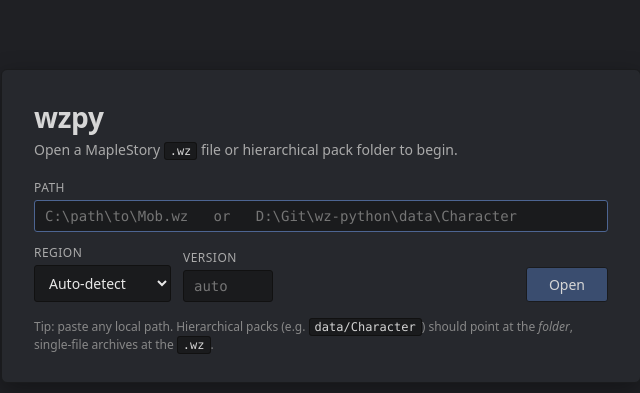
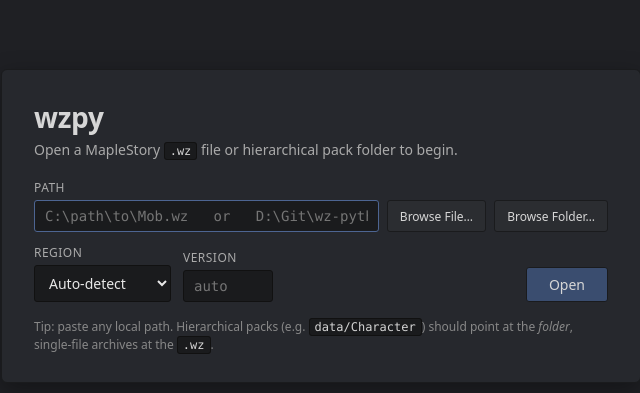
Before and after one commit to Leonana69/wz-python, a Flask app: page / in a window 1280 px wide. Shown: the part 174-567 px from the top of the page, without its empty margins (319-959 px from the left). Run offline with Flask 3, Linux system fonts and the light colour scheme; some libraries are stand-ins or nearby versions.

Commit message:
Welcome page: add native Browse File / Browse Folder pickers
Add two buttons next to the path input that pop a tkinter file or
directory picker via a subprocess. The dialog runs on the server
(== the user's machine, since wzpy is local), bringing up a native
OS dialog instead of forcing the user to type the path.

Subprocess isolation: tkinter is not thread-safe, and on macOS its
event loop must own the process main thread — both incompatible
with Flask's request workers. A short helper (server/_file_picker)
shows the dialog and prints the selected path to stdout; empty
output means the user cancelled.

The picker pre-seeds initialdir from the currently-loaded path so
Switch file… opens in the right directory.

Co-Authored-By: Claude Opus 4.7 (1M context) <noreply@anthropic.com>

```diff
--- a/server/app.py
+++ b/server/app.py
@@ -858,7 +858,7 @@ def create_app(wz_path: Optional[str] = None, region: str = "auto", version: Opt
     # picks a file via the welcome dialog.
     _NO_WZ_OK_ENDPOINTS = frozenset({
         "index", "open_file_page", "character_builder",
-        "api_load", "api_load_status",
+        "api_load", "api_load_status", "api_load_browse",
     })
 
     @app.before_request
@@ -952,6 +952,45 @@ def create_app(wz_path: Optional[str] = None, region: str = "auto", version: Opt
             "hierarchical": hierarchical,
             "has_character": _character_supported(wz),
         })
+
+    @app.route("/api/load/browse")
+    def api_load_browse() -> Response:
+        """Pop a native OS file/folder picker via a tkinter subprocess
+        and return the chosen absolute path. ``?kind=file`` shows the
+        ``.wz`` file picker; ``?kind=folder`` shows the directory
+        picker (for hierarchical packs). ``?initial=`` pre-seeds the
+        starting directory (defaults to the currently-loaded path's
+        parent so a "Switch file…" lands in the right place).
+
+        We spawn the picker in a child process: tkinter is not thread-
+        safe, and its event loop must own the process main thread on
+        macOS — neither plays nicely with Flask's request thread."""
+        import subprocess
+        kind = request.args.get("kind", "file")
+        if kind not in ("file", "folder"):
+            return jsonify({"error": "kind must be 'file' or 'folder'"}), 400
+        initial = (request.args.get("initial") or "").strip()
+        if not initial and wz_path:
+            initial = wz_path
+        if initial and not os.path.isdir(initial):
+            initial = os.path.dirname(os.path.abspath(initial))
+        try:
+            proc = subprocess.run(
+                [sys.executable, "-m", "server._file_picker", kind, initial],
+                capture_output=True, text=True, timeout=600,
+                cwd=os.path.dirname(os.path.dirname(os.path.abspath(__file__))),
+            )
+        except subprocess.TimeoutExpired:
+            return jsonify({"error": "picker timed out"}), 504
+        except FileNotFoundError as e:
+            return jsonify({"error": f"could not launch picker: {e}"}), 500
+        if proc.returncode != 0:
+            err = (proc.stderr or "").strip() or f"picker exited with {proc.returncode}"
+            return jsonify({"error": err}), 500
+        path = (proc.stdout or "").strip()
+        if not path:
+            return jsonify({"path": None, "cancelled": True})
+        return jsonify({"path": path, "cancelled": False})
 
     @app.route("/api/load/status")
     def api_load_status() -> Response:
--- a/server/static/open_file.js
+++ b/server/static/open_file.js
@@ -8,6 +8,8 @@ const $region = document.getElementById("open-region");
 const $version = document.getElementById("open-version");
 const $submit = document.getElementById("open-submit");
 const $status = document.getElementById("open-status");
+const $browseFile = document.getElementById("open-browse-file");
+const $browseFolder = document.getElementById("open-browse-folder");
 
 function setStatus(kind, text) {
   if (!$status) return;
@@ -61,5 +63,39 @@ $form.addEventListener("submit", async (ev) => {
   }
 });
 
+// Native file/folder picker. Hits /api/load/browse, which spawns a
+// tkinter dialog on the server (= the user's machine, since wzpy
+// runs locally). On success, fills the path input; on cancel, just
+// re-focuses it.
+async function browse(kind) {
+  const initial = $path.value.trim();
+  const url = `/api/load/browse?kind=${encodeURIComponent(kind)}` +
+    (initial ? `&initial=${encodeURIComponent(initial)}` : "");
+  const buttons = [$browseFile, $browseFolder];
+  buttons.forEach(b => b && (b.disabled = true));
+  setStatus(null);
+  try {
+    const resp = await fetch(url);
+    const data = await resp.json().catch(() => ({}));
+    if (!resp.ok) {
+      setStatus("error", data.error || `HTTP ${resp.status}`);
+      return;
+    }
+    if (data.cancelled || !data.path) {
+      // Silent — cancellation isn't an error.
+      return;
+    }
+    $path.value = data.path;
+    $path.focus();
+  } catch (err) {
+    setStatus("error", `Network error: ${err.message || err}`);
+  } finally {
+    buttons.forEach(b => b && (b.disabled = false));
+  }
+}
+
+if ($browseFile) $browseFile.addEventListener("click", () => browse("file"));
+if ($browseFolder) $browseFolder.addEventListener("click", () => browse("folder"));
+
 // Auto-focus the path input when the page loads with an empty value.
 if ($path && !$path.value) $path.focus();
--- a/server/static/welcome.css
+++ b/server/static/welcome.css
@@ -82,6 +82,27 @@ body.welcome-page main.welcome-card {
   outline: none;
 }
 .open-form input[type="text"] { width: 100%; box-sizing: border-box; }
+
+.open-path-row {
+  display: flex;
+  gap: 8px;
+  align-items: stretch;
+}
+.open-path-row input[type="text"] { flex: 1; min-width: 0; }
+.open-form button.open-browse {
+  background: #2b2d31;
+  color: #d6d6d6;
+  border: 1px solid #1a1b1d;
+  border-radius: 3px;
+  padding: 0 12px;
+  font: inherit;
+  font-size: 12px;
+  cursor: pointer;
+  white-space: nowrap;
+  margin-left: 0;  /* cancel .open-form button's margin-left:auto */
+}
+.open-form button.open-browse:hover:not(:disabled) { background: #3a3d44; }
+.open-form button.open-browse:disabled { opacity: 0.5; cursor: progress; }
 .open-form input[type="number"] { width: 90px; }
 .open-form select { font-family: inherit; padding-right: 28px; }
 
--- a/server/templates/welcome.html
+++ b/server/templates/welcome.html
@@ -14,10 +14,16 @@
     <form id="open-form" class="open-form" autocomplete="off">
       <label class="open-row">
         <span class="open-label">Path</span>
-        <input type="text" id="open-path" name="path"
-               value="{{ current_path or '' }}"
-               placeholder="C:\path\to\Mob.wz   or   D:\Git\wz-python\data\Character"
-               autocomplete="off" spellcheck="false" autofocus>
+        <div class="open-path-row">
+          <input type="text" id="open-path" name="path"
+                 value="{{ current_path or '' }}"
+                 placeholder="C:\path\to\Mob.wz   or   D:\Git\wz-python\data\Character"
+                 autocomplete="off" spellcheck="false" autofocus>
+          <button type="button" id="open-browse-file" class="open-browse"
+                  title="Pick a single .wz file">Browse File…</button>
+          <button type="button" id="open-browse-folder" class="open-browse"
+                  title="Pick a hierarchical pack folder">Browse Folder…</button>
+        </div>
       </label>
       <div class="open-row open-row-inline">
         <label class="open-field">
```
Also changed, not shown: server/_file_picker.py (added, +67 -0 lines).
